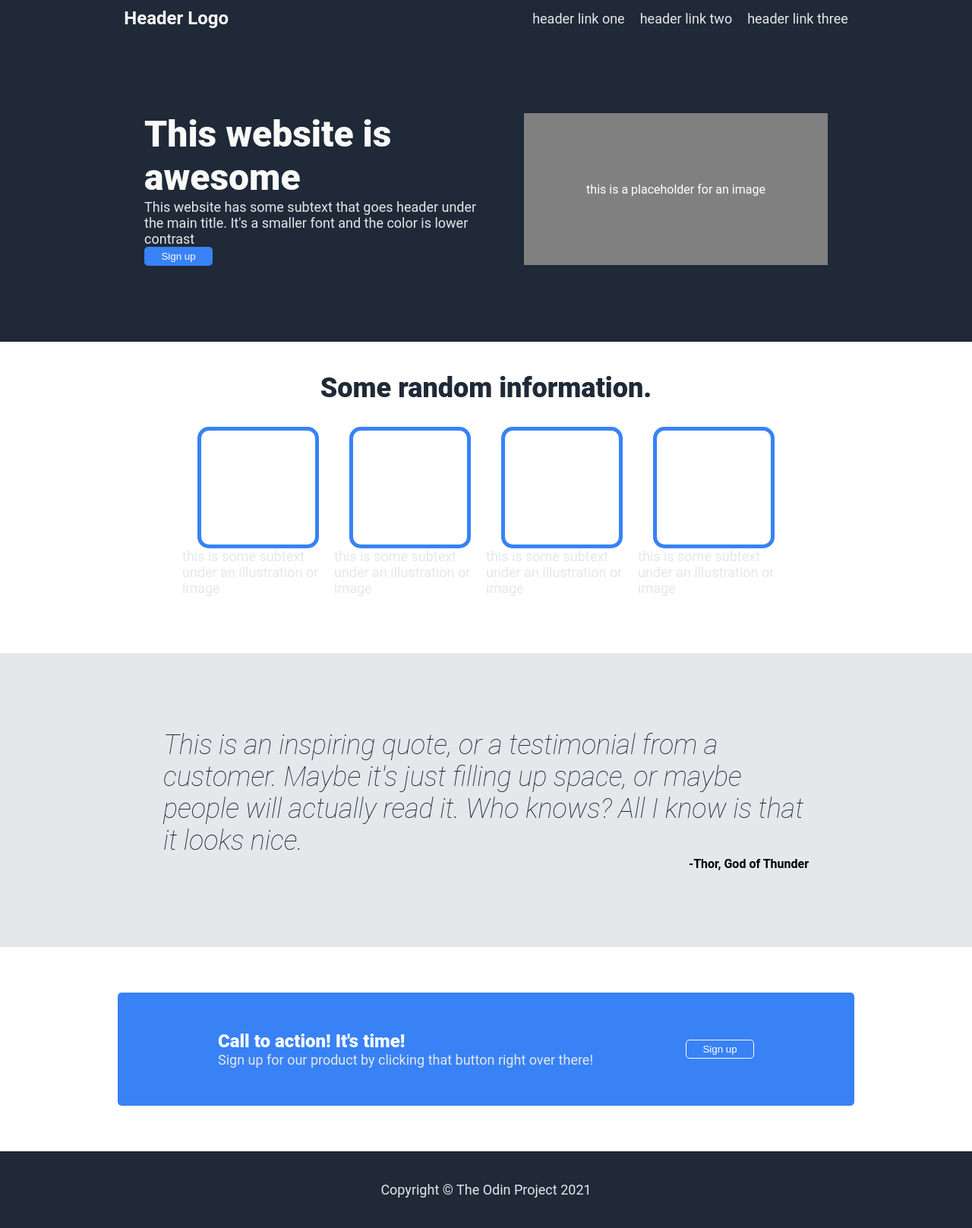
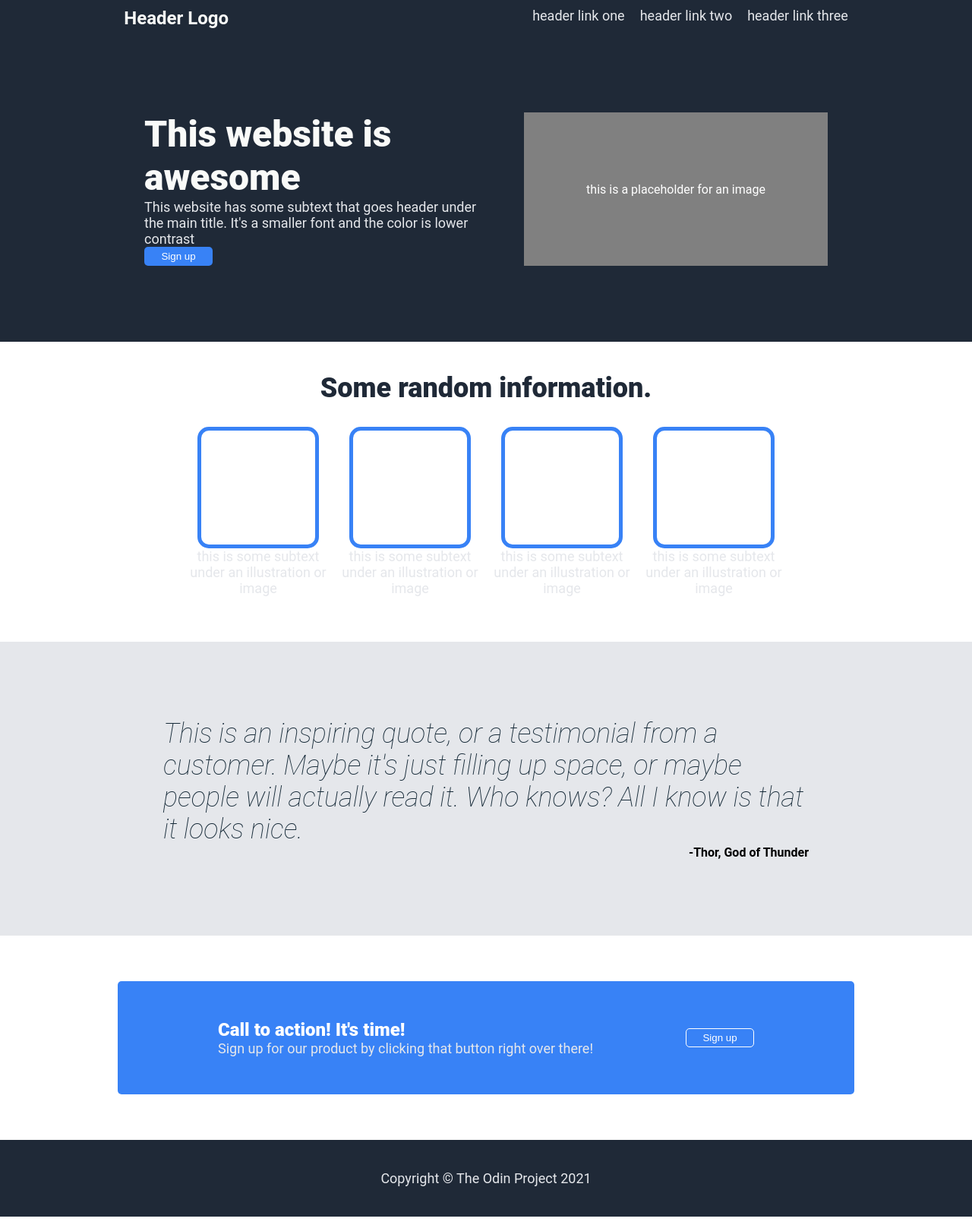
Before and after one commit to hoberez/landing-page, a plain HTML site: page index.html in a window 1280 px wide. Shown: the whole page at 76% size. Drawn offline with Linux system fonts and the light colour scheme.

Commit message:
Revert "Reduce and organize code"
This reverts commit e71698723609e8cb93584504fd897956cbffd757.

```diff
--- a/index.html
+++ b/index.html
@@ -8,7 +8,7 @@
 </head>
 <body>
     <!--Header-->
-    <div class="header flex">
+    <div class="header">
         <div class="logo">Header Logo</div>
         <div class="left-links">
             <a>header link one </a>
@@ -17,7 +17,7 @@
         </div>
     </div>
     <!--Top Page - Hero-->
-    <div class="hero flex">
+    <div class="hero">
         <div class="text">
             <div class="main">This website is awesome</div>
             <div class="subtext hero-sub">This website has some subtext that goes header
@@ -25,12 +25,12 @@
             </div>
             <button>Sign up</button>
         </div>
-        <div class="image flex">this is a placeholder for an image</div>
+        <div class="image">this is a placeholder for an image</div>
     </div>
     <!--Information Section-->
     <div class="content">
         <div class="info-header">Some random information.</div>
-        <div class="flex">
+        <div class="info">
             <div class="item">
                 <div class="box"></div>
                 <div class="subtext">this is some subtext under an illustration or image</div>
@@ -50,7 +50,7 @@
         </div>
     <!--Quote-->
     </div>
-    <div class="quote flex">
+    <div class="quote">
         <div class="quote-text">This is an inspiring quote, or a testimonial from a customer.
             Maybe it's just filling up space, or maybe people will actually read it. Who knows?
             All I know is that it looks nice.
@@ -58,16 +58,16 @@
         <div class="quote-author">-Thor, God of Thunder</div>
     </div>
     <!--Advertisement-->
-    <div class="ad flex">
-        <div class="ad-banner">
+    <div class="ad">
+        <div class="ad-box">
             <div class="text">
                 <div class="ad-text">Call to action! It's time!</div>
                 <div class="subtext">Sign up for our product by clicking that button right over there!</div>
             </div>
-            <button class="white-border">Sign up</button>
+            <button class="white-border round">Sign up</button>
         </div>
     </div>
     <!--Footer-->
-    <div class="footer subtext flex">Copyright © The Odin Project 2021</div>
+    <div class="footer subtext">Copyright © The Odin Project 2021</div>
 </body>
 </html>
--- a/styles.css
+++ b/styles.css
@@ -2,6 +2,7 @@ body{
     display: flex;
     flex-direction: column;
     margin: 0;
+    border: 0;
     font-family: "Roboto", Helvetica, sans-serif;
 }
 
@@ -14,26 +15,22 @@ button{ /* Hero and Advertisement */
     border-radius: 5px;
 }
 
+/* Adjust padding */
 .header,
 .hero,
-.ad,
 .footer{
+    display: flex;
+    justify-content: center;
     padding: 10px 50px 10px 50px;
     background-color: #1F2937;
-    min-width: 750px;
-}
-
-/*Flexbox*/
-.flex{
-    display: flex;
-    justify-content: center;
-    align-items: center;
+    min-width: 850px;
 }
 
 /* Header section */
 .header{
     gap: 400px;
     margin: 0;
+
 }
 
 .left-links{
@@ -72,23 +69,34 @@ a,
 }
 
 .image{
+    display: flex;
     background-color: gray;
     width: 400px;
-    height: 200px;
+    flex-shrink: 0;
     color: white;
+    align-items: center;
+    justify-content: center;
 }
 
 /* Information Section */
 .content{
-    padding: 10px 50px 75px 50px;
+    padding: 10px 50px 10px 50px;
     min-width: 750px;
 }
 .info-header{
     font-size: 36px;
     font-weight: 800;
     color: #1F2937;
-    margin: 30px;
+    margin-top: 30px;
+    margin-bottom: 30px;
     text-align: center;
+}
+
+.info{
+    display: flex;
+    justify-content: center;
+    text-align: center;
+    margin-bottom: 50px;
 }
 
 .item{
@@ -110,8 +118,11 @@ a,
 .quote{
     background-color: #E5E7EB;
     min-width: 750px;
+    display: flex;
+    align-items: center;
+    justify-content: center;
     flex-direction: column;
-    padding: 100px;
+    padding: 100px 100px 100px 100px;
 }
 
 .quote-text{
@@ -129,18 +140,21 @@ a,
 }
 
 /* Advertisement Section */
+
 .ad{
-    background-color: white;
+    display: flex;
+    justify-content: center;
+    padding: 10px 50px 10px 50px;
+    min-width: 750px;
 }
-
-.ad-banner{
+.ad-box{
     display: flex;
-    justify-content: space-evenly;
-    align-items: center;
     background-color: #3882F6;
     min-width: 950px;
     margin: 50px;
     padding: 50px 10px 50px 10px;
+    justify-content: space-evenly;
+    align-items: center;
     border-radius: 5px;
 }
 
@@ -152,9 +166,14 @@ a,
 
 .white-border{
     border: 1px solid white;
+
 }
 
 /* Footer Section */
 .footer{
+    display: flex;
+    justify-content: center;
+    align-items: center;
+    min-width: 870px;
     padding: 40px;
 }
```
Also changed, not shown: 1 other file.
